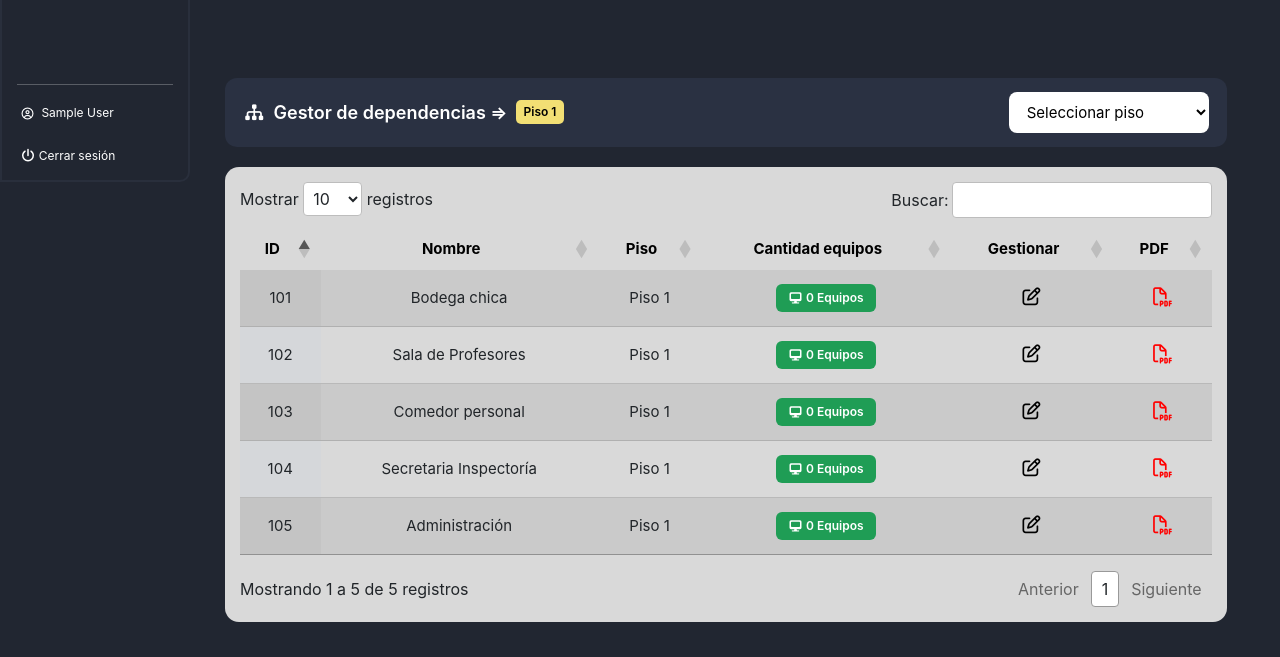
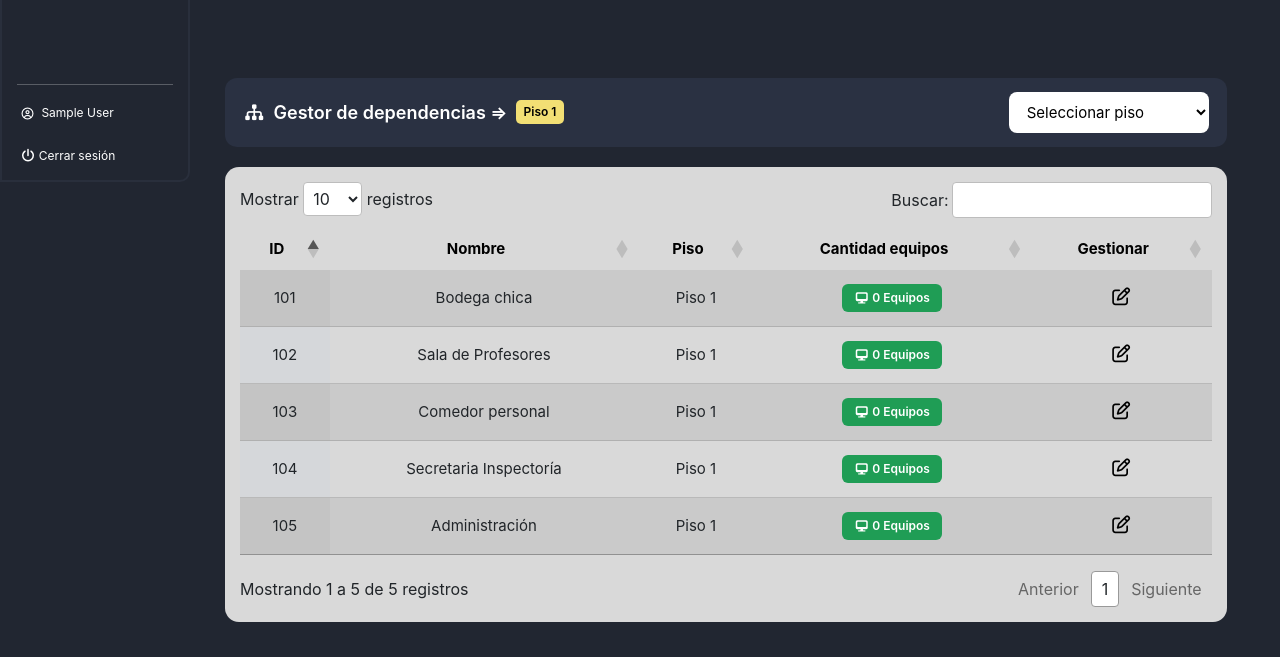
Before and after one commit to Bleack/ROGUER, a Django app: page /dependencias/ in a window 1280 px wide. Shown: the part 618-1275 px from the top of the page. Run offline with Django 5.2, Linux system fonts and the light colour scheme; the visitor is signed in with stand-in values (Sample User, id 1); some libraries are stand-ins or nearby versions; some web fonts are replaced.

Commit message:
cambios 2 en la tabla dependencias

```diff
--- a/dependencias/templates/dependencias/dependencias.html
+++ b/dependencias/templates/dependencias/dependencias.html
@@ -114,12 +114,6 @@
         font-size: 18px;
     }
 
-    .icon-pdf {
-        color: red;
-        cursor: pointer;
-        font-size: 18px;
-    }
-
     .dataTables_wrapper .dataTables_length,
     .dataTables_wrapper .dataTables_filter {
         margin-bottom: 10px;
@@ -179,7 +173,6 @@
                 <th>Piso</th>
                 <th>Cantidad equipos</th>
                 <th>Gestionar</th>
-                <th>PDF</th>
             </tr>
         </thead>
 
@@ -194,7 +187,6 @@
                     </button>
                 </td>
                 <td><i class="far fa-edit icon-edit"></i></td>
-                <td><i class="far fa-file-pdf icon-pdf"></i></td>
             </tr>
 
             <tr>
@@ -207,7 +199,6 @@
                     </button>
                 </td>
                 <td><i class="far fa-edit icon-edit"></i></td>
-                <td><i class="far fa-file-pdf icon-pdf"></i></td>
             </tr>
 
             <tr>
@@ -220,7 +211,6 @@
                     </button>
                 </td>
                 <td><i class="far fa-edit icon-edit"></i></td>
-                <td><i class="far fa-file-pdf icon-pdf"></i></td>
             </tr>
 
             <tr>
@@ -233,7 +223,6 @@
                     </button>
                 </td>
                 <td><i class="far fa-edit icon-edit"></i></td>
-                <td><i class="far fa-file-pdf icon-pdf"></i></td>
             </tr>
 
             <tr>
@@ -246,7 +235,6 @@
                     </button>
                 </td>
                 <td><i class="far fa-edit icon-edit"></i></td>
-                <td><i class="far fa-file-pdf icon-pdf"></i></td>
             </tr>
         </tbody>
     </table>
```
